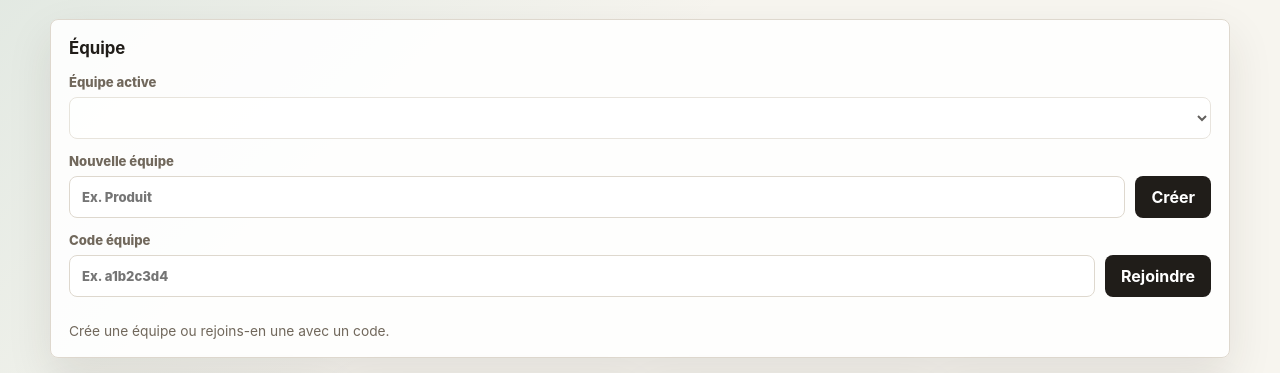
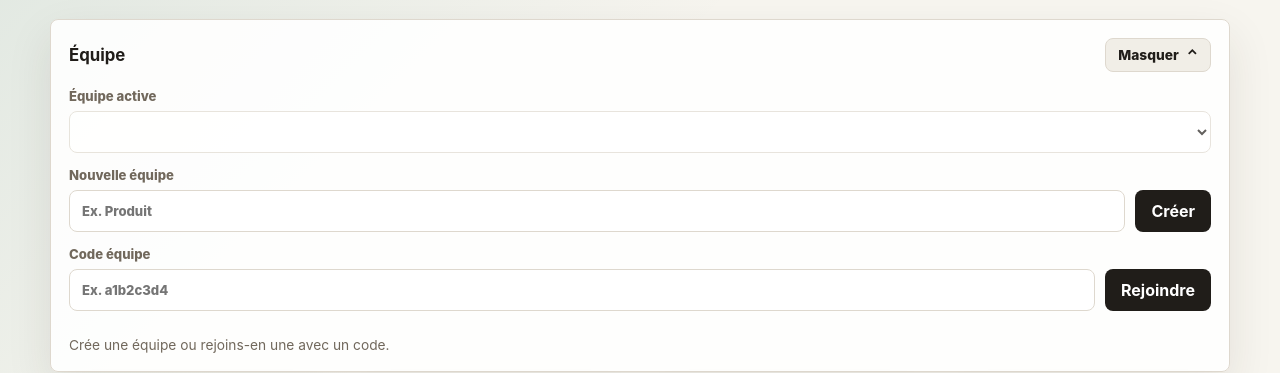
Before and after one commit to mounirlig/coffee-community, a website: page index.html in a window 1280 px wide. Shown: the part 156-529 px from the top of the page. Drawn offline with nearby package versions, Linux system fonts and the light colour scheme.

Commit message:
Make team panel collapsible

```diff
--- a/app.js
+++ b/app.js
@@ -1,11 +1,13 @@
 const STORAGE_KEY = "coffee-community-data-v6";
 const TEAM_STORAGE_KEY = "coffee-community-active-team";
 const TEAMS_STORAGE_KEY = "coffee-community-known-teams";
+const TEAM_COLLAPSED_STORAGE_KEY = "coffee-community-team-collapsed";
 const SUPABASE_CONFIG = window.COFFEE_COMMUNITY_SUPABASE || {};
 
 const state = {
   teams: loadKnownTeams(),
   currentTeamId: localStorage.getItem(TEAM_STORAGE_KEY) || "",
+  isTeamCollapsed: localStorage.getItem(TEAM_COLLAPSED_STORAGE_KEY) === "true",
   members: [],
   entries: [],
 };
@@ -26,6 +28,10 @@ const elements = {
   cashBalance: document.querySelector("#cashBalance"),
   memberCount: document.querySelector("#memberCount"),
   syncStatus: document.querySelector("#syncStatus"),
+  teamPanel: document.querySelector("#teamPanel"),
+  teamToggle: document.querySelector("#teamToggle"),
+  teamToggleLabel: document.querySelector("#teamToggleLabel"),
+  teamContent: document.querySelector("#teamContent"),
   teamForm: document.querySelector("#teamForm"),
   teamName: document.querySelector("#teamName"),
   joinTeamForm: document.querySelector("#joinTeamForm"),
@@ -56,6 +62,12 @@ const today = new Date().toISOString().slice(0, 10);
 elements.contributionDate.value = today;
 elements.purchaseDate.value = today;
 localStorage.removeItem("coffee-community-username");
+
+elements.teamToggle.addEventListener("click", () => {
+  state.isTeamCollapsed = !state.isTeamCollapsed;
+  localStorage.setItem(TEAM_COLLAPSED_STORAGE_KEY, String(state.isTeamCollapsed));
+  renderTeamCollapse();
+});
 
 elements.teamForm.addEventListener("submit", async (event) => {
   event.preventDefault();
@@ -512,11 +524,20 @@ function persistLocalAndRender() {
 }
 
 function render() {
+  renderTeamCollapse();
   renderTeams();
   renderSummary();
   renderMembers();
   renderSelects();
   renderLedger();
+}
+
+function renderTeamCollapse() {
+  const isExpanded = !state.isTeamCollapsed;
+  elements.teamPanel.classList.toggle("is-collapsed", state.isTeamCollapsed);
+  elements.teamContent.hidden = state.isTeamCollapsed;
+  elements.teamToggle.setAttribute("aria-expanded", String(isExpanded));
+  elements.teamToggleLabel.textContent = isExpanded ? "Masquer" : "Afficher";
 }
 
 function renderTeams() {
--- a/index.html
+++ b/index.html
@@ -34,8 +34,12 @@
         <div class="panel" id="teamPanel">
           <div class="panel-heading">
             <h2>Équipe</h2>
+            <button class="collapse-button" id="teamToggle" type="button" aria-expanded="true" aria-controls="teamContent">
+              <span id="teamToggleLabel">Masquer</span>
+              <span class="collapse-icon" aria-hidden="true">⌃</span>
+            </button>
           </div>
-          <div class="stack-form">
+          <div class="stack-form" id="teamContent">
             <label>
               Équipe active
               <select id="teamSelect"></select>
--- a/styles.css
+++ b/styles.css
@@ -209,6 +209,30 @@ form button {
   color: var(--text);
 }
 
+.collapse-button {
+  display: inline-flex;
+  align-items: center;
+  gap: 8px;
+  min-height: 34px;
+  border: 1px solid var(--border);
+  border-radius: 8px;
+  padding: 0 12px;
+  background: var(--surface-soft);
+  color: var(--text);
+  font-size: 0.86rem;
+  font-weight: 800;
+}
+
+.collapse-icon {
+  display: inline-block;
+  line-height: 1;
+  transition: transform 160ms ease;
+}
+
+.is-collapsed .collapse-icon {
+  transform: rotate(180deg);
+}
+
 .data-actions {
   justify-content: flex-end;
   margin-top: 18px;
@@ -311,6 +335,10 @@ form button {
 }
 
 .is-hidden {
+  display: none !important;
+}
+
+[hidden] {
   display: none !important;
 }
 
```
